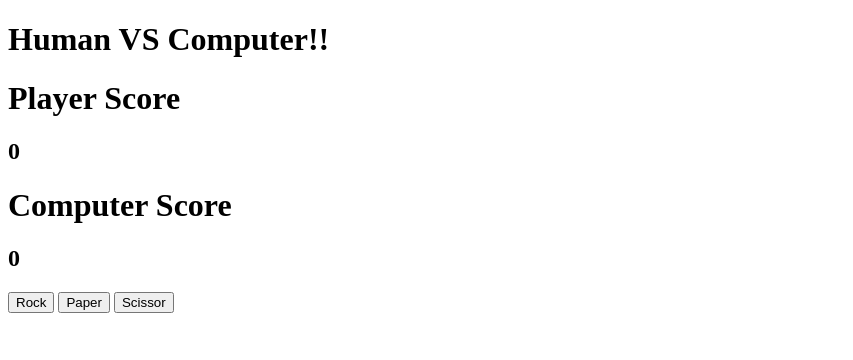
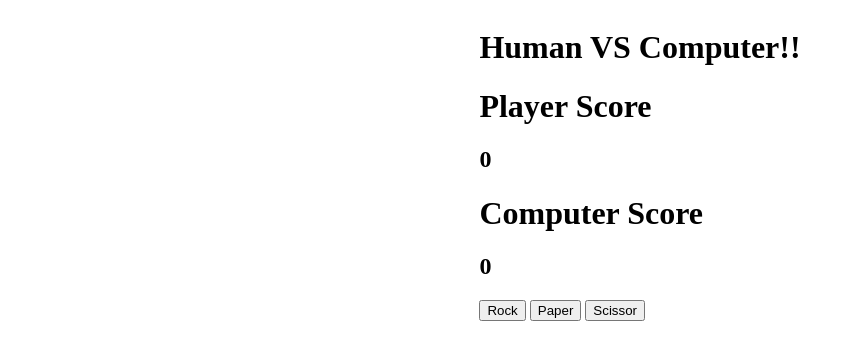
Before and after one commit to Saka-CS/rock-paper-scissor-TOP, a plain HTML site: page index.html in a window 1280 px wide. Shown: the whole page, without its empty margins (0-853 px from the left). Drawn offline with Linux system fonts and the light colour scheme.

Commit message:
completed the base website

```diff
--- a/index.html
+++ b/index.html
@@ -6,8 +6,8 @@
     <title>Document</title>
     <link rel="stylesheet" href="style.css">
 </head>
-<body>
-    <div class="contaner">
+<body class="container">
+    <div>
         <h1 id="title">Human VS Computer!!</h1>
         <div id="score">
             <h1>Player Score</h1>
@@ -25,6 +25,10 @@
         </div>
     </div>
 
+    <!-- <div class="footer">
+        saka404@protonmail.com
+    </div> -->
+
 </body>
 <script src="javaScript.js"></script>
 </html>
--- a/style.css
+++ b/style.css
@@ -1,4 +1,11 @@
-/* .contaner{
+.container{
     display: flex;
+    align-items: center;
     justify-content: center;
-} */
+
+}
+
+.container div{
+    width: 100;
+    height: 100;
+}
```
Also changed, not shown: noto_rock.svg (added), noto_roll-of-paper.svg (added), noto_scissors.svg (added).
